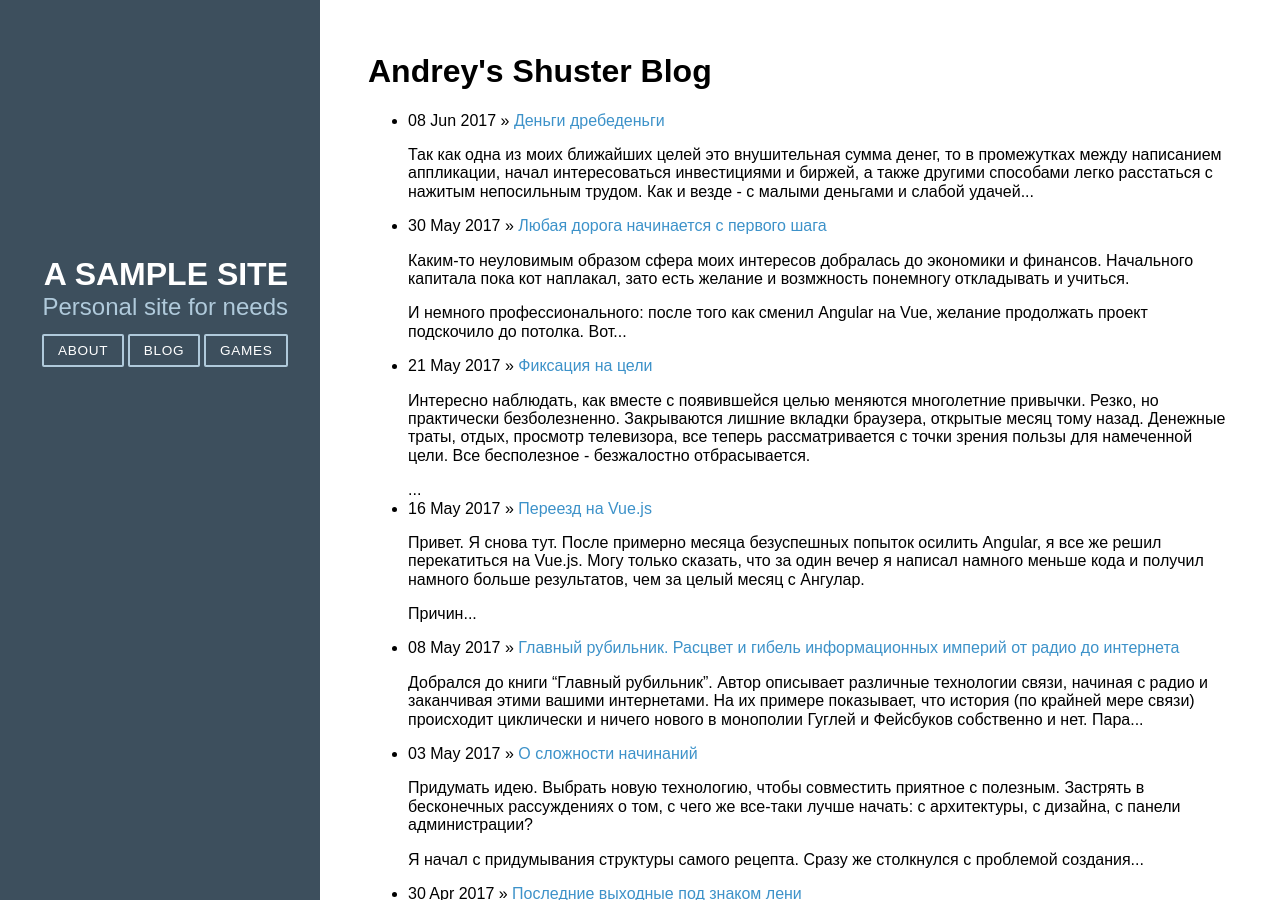
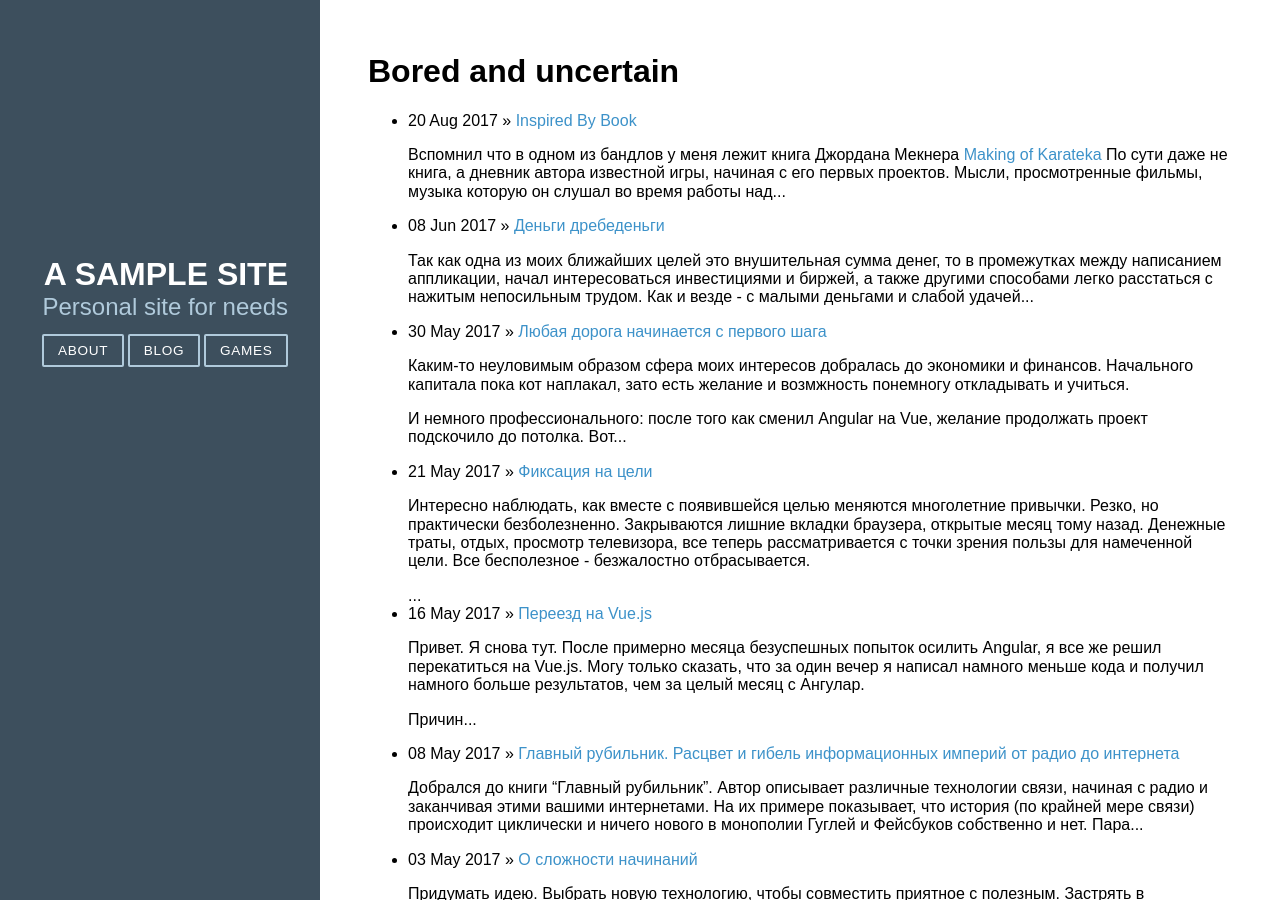
Before and after one commit to andreyshuster/andreyshuster.github.io, a Jekyll site: the page built from blog/index.html, in a window 1280 px wide and 900 px high. Built offline with Jekyll 4.4.1, drawn with Linux system fonts in a browser that asks for light colours; nearby versions of some CDN libraries.

Commit message:
post about karateka added

```diff
--- /dev/null
+++ b/_posts/2017-08-20-inspired-by-book.md
@@ -0,0 +1,16 @@
+---
+layout: post
+date: 2017-08-20
+---
+Вспомнил что в одном из бандлов у меня лежит книга Джордана Мекнера
+<a
+href="https://www.amazon.com/Making-Karateka-Jordan-Mechner-ebook/dp/B00AEH0EDM">Making
+of Karateka</a>
+По сути даже не книга, а дневник автора известной игры, начиная с его
+первых проектов. Мысли, просмотренные фильмы, музыка которую он слушал
+во время работы над игрой. Очень интересно.
+Забавно, но Джордан закончил университет со степенью по психологии, а
+не компьютерным наукам, что еще раз подтверждает мой опыт, говорящий,
+что архитектура и фреймворки это дело десятое и программировать может
+каждый.
+Книга вдохновила меня, попробую не потерять это чувство.
--- a/blog/index.html
+++ b/blog/index.html
@@ -1,6 +1,6 @@
 ---
 layout: default
-title: Andrey's Shuster Blog
+title: Bored and uncertain
 ---
 <h1>{{ page.title }}</h1>
 <ul class="posts">
```
